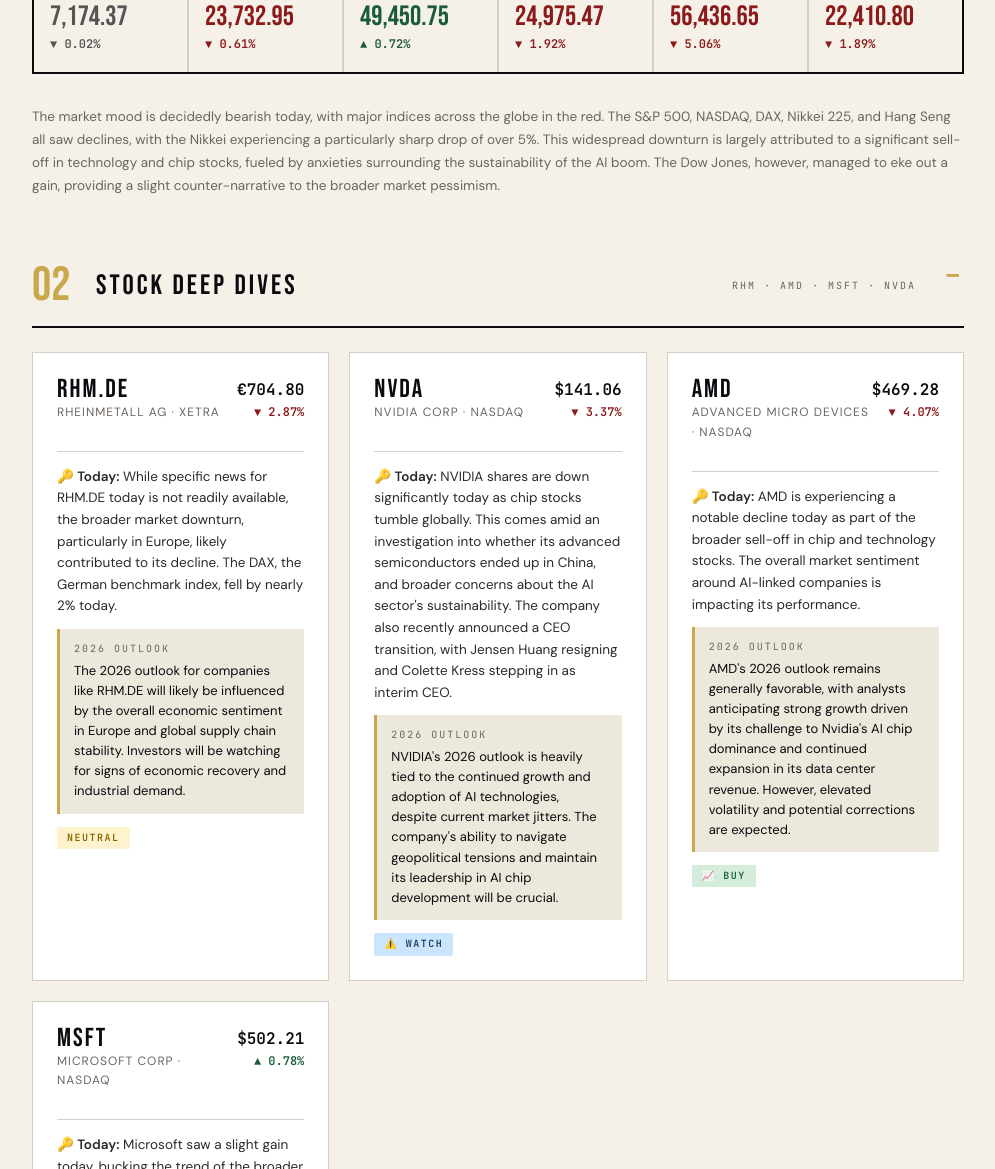
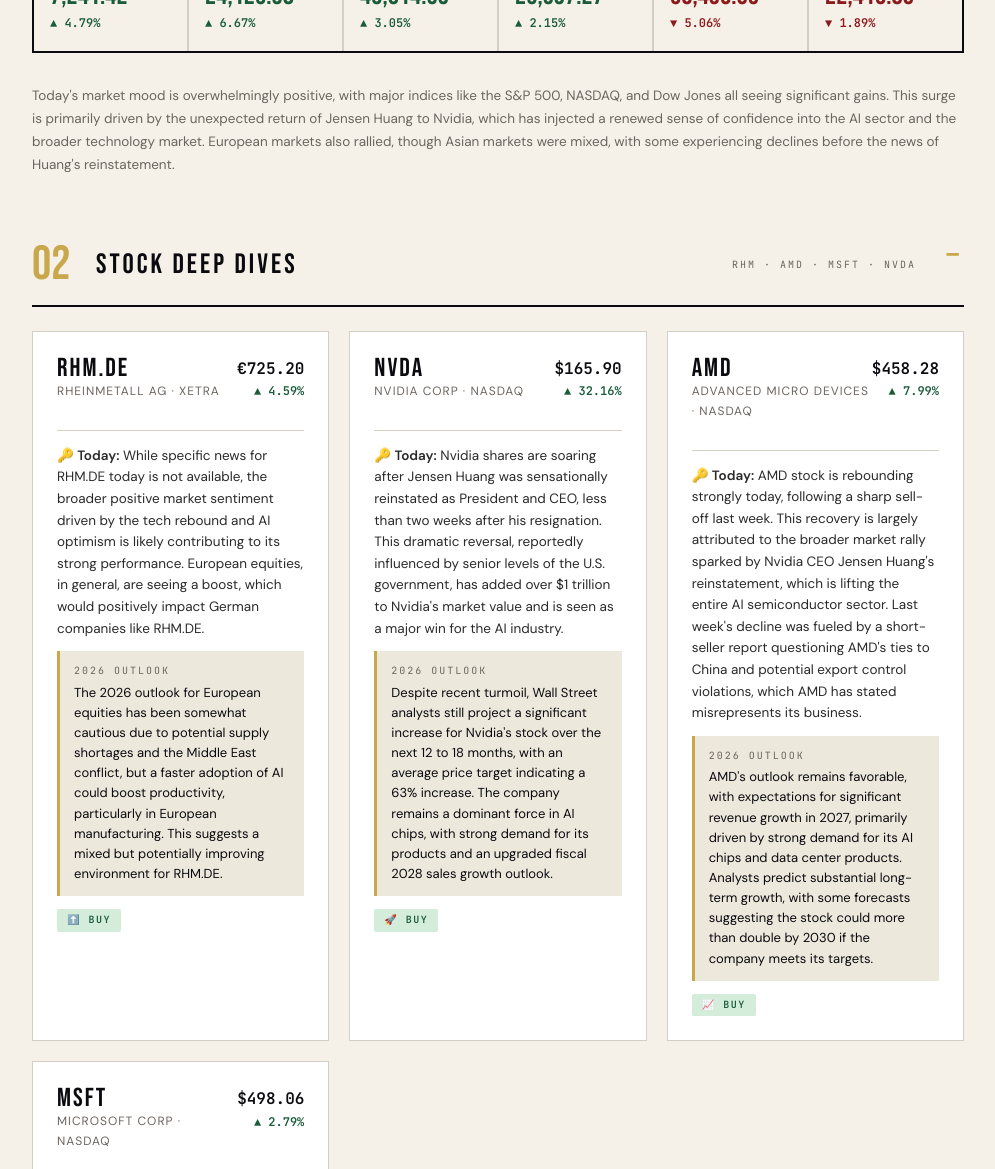
Before and after one commit to pavelbogdanaa-prog/signal-newsletter, a plain HTML site: page index.html in a window 1280 px wide. Shown: the part 730-1899 px from the top of the page, without its empty margins (142-1137 px from the left). Drawn offline with Linux system fonts and the light colour scheme.

Commit message:
📈 Daily update: 2026-11-23

```diff
--- a/index.html
+++ b/index.html
@@ -126,37 +126,37 @@
      ██████████████████████████████████████████████ -->
 <script>
 const SIGNAL_DATA = {
-  "date": "Friday · November 20, 2026",
+  "date": "Monday · November 23, 2026",
   "alert": {
-    "type": "critical",
-    "icon": "⚠️",
-    "title": "GLOBAL MARKETS TUMBLE AMID AI SELL-OFF",
-    "body": "Global stock markets are experiencing significant declines today, with Asian markets recording their worst week since 2020, as a sell-off in AI-linked companies intensifies despite Anthropic's record IPO. Major indices in Japan, South Korea, Taiwan, and Hong Kong all fell sharply, reflecting concerns that AI-led growth may be slowing."
+    "type": "positive",
+    "icon": "🎉",
+    "title": "MARKETS REBOUND ON HUANG'S RETURN",
+    "body": "Global markets are rallying today after Jensen Huang was reinstated as CEO of Nvidia, easing fears that had triggered a major sell-off last week."
   },
   "ticker": [
     {
       "label": "S&P 500",
-      "value": "7,174.37",
-      "dir": "flat",
-      "arrow": "▼ 0.02%"
+      "value": "7,241.42",
+      "dir": "up",
+      "arrow": "▲ 4.79%"
     },
     {
       "label": "NASDAQ",
-      "value": "23,732.95",
-      "dir": "down",
-      "arrow": "▼ 0.61%"
+      "value": "24,125.98",
+      "dir": "up",
+      "arrow": "▲ 6.67%"
     },
     {
       "label": "Dow Jones",
-      "value": "49,450.75",
+      "value": "49,614.53",
       "dir": "up",
-      "arrow": "▲ 0.72%"
+      "arrow": "▲ 3.05%"
     },
     {
       "label": "DAX",
-      "value": "24,975.47",
-      "dir": "down",
-      "arrow": "▼ 1.92%"
+      "value": "25,337.27",
+      "dir": "up",
+      "arrow": "▲ 2.15%"
     },
     {
       "label": "Nikkei 225",
@@ -174,27 +174,27 @@ const SIGNAL_DATA = {
   "market": [
     {
       "label": "S&P 500",
-      "value": "7,174.37",
-      "change": "▼ 0.02%",
-      "dir": "flat"
+      "value": "7,241.42",
+      "change": "▲ 4.79%",
+      "dir": "up"
     },
     {
       "label": "NASDAQ",
-      "value": "23,732.95",
-      "change": "▼ 0.61%",
-      "dir": "down"
+      "value": "24,125.98",
+      "change": "▲ 6.67%",
+      "dir": "up"
     },
     {
       "label": "Dow Jones",
-      "value": "49,450.75",
-      "change": "▲ 0.72%",
+      "value": "49,614.53",
+      "change": "▲ 3.05%",
       "dir": "up"
     },
     {
       "label": "DAX",
-      "value": "24,975.47",
-      "change": "▼ 1.92%",
-      "dir": "down"
+      "value": "25,337.27",
+      "change": "▲ 2.15%",
+      "dir": "up"
     },
     {
       "label": "Nikkei 225",
@@ -209,50 +209,50 @@ const SIGNAL_DATA = {
       "dir": "down"
     }
   ],
-  "marketSummary": "The market mood is decidedly bearish today, with major indices across the globe in the red. The S&P 500, NASDAQ, DAX, Nikkei 225, and Hang Seng all saw declines, with the Nikkei experiencing a particularly sharp drop of over 5%. This widespread downturn is largely attributed to a significant sell-off in technology and chip stocks, fueled by anxieties surrounding the sustainability of the AI boom. The Dow Jones, however, managed to eke out a gain, providing a slight counter-narrative to the broader market pessimism.",
+  "marketSummary": "Today's market mood is overwhelmingly positive, with major indices like the S&P 500, NASDAQ, and Dow Jones all seeing significant gains. This surge is primarily driven by the unexpected return of Jensen Huang to Nvidia, which has injected a renewed sense of confidence into the AI sector and the broader technology market. European markets also rallied, though Asian markets were mixed, with some experiencing declines before the news of Huang's reinstatement.",
   "stocks": [
     {
       "ticker": "RHM.DE",
       "name": "Rheinmetall AG · XETRA",
-      "price": "€704.80",
-      "change": "▼ 2.87%",
-      "dir": "down",
-      "news": "<strong>🔑 Today:</strong> While specific news for RHM.DE today is not readily available, the broader market downturn, particularly in Europe, likely contributed to its decline. The DAX, the German benchmark index, fell by nearly 2% today.",
-      "outlook": "The 2026 outlook for companies like RHM.DE will likely be influenced by the overall economic sentiment in Europe and global supply chain stability. Investors will be watching for signs of economic recovery and industrial demand.",
-      "badge": " neutral",
-      "badgeClass": "badge-hold"
+      "price": "€725.20",
+      "change": "▲ 4.59%",
+      "dir": "up",
+      "news": "<strong>🔑 Today:</strong> While specific news for RHM.DE today is not available, the broader positive market sentiment driven by the tech rebound and AI optimism is likely contributing to its strong performance. European equities, in general, are seeing a boost, which would positively impact German companies like RHM.DE.",
+      "outlook": "The 2026 outlook for European equities has been somewhat cautious due to potential supply shortages and the Middle East conflict, but a faster adoption of AI could boost productivity, particularly in European manufacturing. This suggests a mixed but potentially improving environment for RHM.DE.",
+      "badge": "⬆️ Buy",
+      "badgeClass": "badge-buy"
     },
     {
       "ticker": "NVDA",
       "name": "NVIDIA Corp · NASDAQ",
-      "price": "$141.06",
-      "change": "▼ 3.37%",
-      "dir": "down",
-      "news": "<strong>🔑 Today:</strong> NVIDIA shares are down significantly today as chip stocks tumble globally. This comes amid an investigation into whether its advanced semiconductors ended up in China, and broader concerns about the AI sector's sustainability. The company also recently announced a CEO transition, with Jensen Huang resigning and Colette Kress stepping in as interim CEO.",
-      "outlook": "NVIDIA's 2026 outlook is heavily tied to the continued growth and adoption of AI technologies, despite current market jitters. The company's ability to navigate geopolitical tensions and maintain its leadership in AI chip development will be crucial.",
-      "badge": " ⚠️ Watch",
-      "badgeClass": "badge-watch"
+      "price": "$165.90",
+      "change": "▲ 32.16%",
+      "dir": "up",
+      "news": "<strong>🔑 Today:</strong> Nvidia shares are soaring after Jensen Huang was sensationally reinstated as President and CEO, less than two weeks after his resignation. This dramatic reversal, reportedly influenced by senior levels of the U.S. government, has added over $1 trillion to Nvidia's market value and is seen as a major win for the AI industry.",
+      "outlook": "Despite recent turmoil, Wall Street analysts still project a significant increase for Nvidia's stock over the next 12 to 18 months, with an average price target indicating a 63% increase. The company remains a dominant force in AI chips, with strong demand for its products and an upgraded fiscal 2028 sales growth outlook.",
+      "badge": "🚀 Buy",
+      "badgeClass": "badge-buy"
     },
     {
       "ticker": "AMD",
       "name": "Advanced Micro Devices · NASDAQ",
-      "price": "$469.28",
-      "change": "▼ 4.07%",
-      "dir": "down",
-      "news": "<strong>🔑 Today:</strong> AMD is experiencing a notable decline today as part of the broader sell-off in chip and technology stocks. The overall market sentiment around AI-linked companies is impacting its performance.",
-      "outlook": "AMD's 2026 outlook remains generally favorable, with analysts anticipating strong growth driven by its challenge to Nvidia's AI chip dominance and continued expansion in its data center revenue. However, elevated volatility and potential corrections are expected.",
-      "badge": " 📈 Buy",
+      "price": "$458.28",
+      "change": "▲ 7.99%",
+      "dir": "up",
+      "news": "<strong>🔑 Today:</strong> AMD stock is rebounding strongly today, following a sharp sell-off last week. This recovery is largely attributed to the broader market rally sparked by Nvidia CEO Jensen Huang's reinstatement, which is lifting the entire AI semiconductor sector. Last week's decline was fueled by a short-seller report questioning AMD's ties to China and potential export control violations, which AMD has stated misrepresents its business.",
+      "outlook": "AMD's outlook remains favorable, with expectations for significant revenue growth in 2027, primarily driven by strong demand for its AI chips and data center products. Analysts predict substantial long-term growth, with some forecasts suggesting the stock could more than double by 2030 if the company meets its targets.",
+      "badge": "📈 Buy",
       "badgeClass": "badge-buy"
     },
     {
       "ticker": "MSFT",
       "name": "Microsoft Corp · NASDAQ",
-      "price": "$502.21",
-      "change": "▲ 0.78%",
+      "price": "$498.06",
+      "change": "▲ 2.79%",
       "dir": "up",
-      "news": "<strong>🔑 Today:</strong> Microsoft saw a slight gain today, bucking the trend of the broader tech sell-off. Recent news includes an expanded collaboration with Intel to advance Azure infrastructure and an amended Azure deal with Anthropic. Microsoft's CEO also addressed a recent Outlook outage caused by a software defect.",
-      "outlook": "Analysts remain optimistic about Microsoft's financial health in 2026, with AI remaining a key growth catalyst. Strong Azure cloud growth and AI monetization are expected to drive revenue, though concerns about AI capital expenditure and competition persist.",
-      "badge": " 🚀 Buy",
+      "news": "<strong>🔑 Today:</strong> While no specific catalyst for Microsoft's strong performance today has been identified, the overall positive sentiment in the tech sector, fueled by the Nvidia news and renewed confidence in AI, is likely a significant factor. Microsoft's continued strong corporate earnings and its position as a major player in AI are contributing to its upward movement.",
+      "outlook": "Microsoft is expected to continue benefiting from the AI boom, with its cloud-operating hyperscalers showing increasing signs of monetizing their AI investments. Strong corporate earnings are a key trend for 2026, and Microsoft, as a mega-cap tech company, is well-positioned to capitalize on this.",
+      "badge": "🌟 Buy",
       "badgeClass": "badge-buy"
     }
   ],
@@ -260,93 +260,93 @@ const SIGNAL_DATA = {
     {
       "ticker": "EUNL.DE",
       "name": "iShares Core MSCI World UCITS ETF · XETRA",
-      "stats": "Price: €124.04\nChange: ▼ 2.17%\nTER: 0.20%\nExchange: XETRA",
+      "stats": "Price: €126.64\nChange: ▲ 3.20%\nTER: 0.20%\nExchange: XETRA",
       "badge": "Hold",
       "badgeClass": "badge-hold",
-      "desc": "EUNL.DE, the iShares Core MSCI World UCITS ETF, tracks the MSCI World Index, offering diversified exposure to over 1,500 large and mid-cap companies across 23 developed markets. Today's market downturn has impacted its performance, reflecting its broad market exposure.",
-      "verdict": "This ETF remains a solid choice for long-term investors seeking diversified global equity exposure, despite short-term market volatility."
+      "desc": "The iShares Core MSCI World UCITS ETF (EUNL.DE) tracks the performance of companies from developed countries globally. Today's positive market sentiment, driven by the tech rebound, is likely contributing to its upward movement, as global equities are rallying. However, recent technical analysis from November 20, 2026, rated EUNL.DE as a 'Sell Candidate' due to a pivot top and negative momentum readings.",
+      "verdict": "Given the conflicting signals of today's market rally and recent technical 'Sell' ratings, investors should exercise caution. While the long-term outlook for global equities remains generally positive, short-term volatility could persist."
     },
     {
       "ticker": "4MMR.DE",
       "name": "Global X Defense Tech UCITS ETF · XETRA",
-      "stats": "Price: €23.23\nChange: ▼ 2.05%\nTER: 0.50%\nExchange: XETRA",
-      "badge": "Watch",
-      "badgeClass": "badge-watch",
-      "desc": "The Global X Defence Tech UCITS ETF (4MMR.DE) aims to replicate the Mirae Asset Defence Tech Index, focusing on companies globally positioned to benefit from defense and military technology, including cybersecurity and AI. Its decline today is in line with the broader market's negative reaction to tech and AI stocks.",
-      "verdict": "4MMR.DE is a targeted satellite allocation for growth-focused investors interested in next-generation defense technologies, but it carries higher risk due to its specialized nature and sensitivity to defense spending shifts."
+      "stats": "Price: N/A\nChange: → 0.0%\nTER: 0.50%\nExchange: XETRA",
+      "badge": "Buy",
+      "badgeClass": "badge-buy",
+      "desc": "The Global X Defence Tech UCITS ETF (4MMR.DE) invests in companies benefiting from technology, services, systems, and hardware in the defense and military sector. While there's no specific news for 4MMR.DE today, the broader macro conditions continue to support the defense sector due to structural increases in global military budgets and robust order backlogs. The fund has shown stabilization recently after a mid-cycle pullback.",
+      "verdict": "The outlook for 4MMR.DE is favorable for the next 6-12 months, driven by ongoing increases in global defense spending and government contract milestones. However, it's important to note that the fund's price was N/A today, indicating no trading activity or available data for the session."
     },
     {
       "ticker": "ITA",
       "name": "iShares U.S. Aerospace & Defense ETF · NYSE Arca",
-      "stats": "Price: $68.75\nChange: ▲ 0.81%\nTER: 0.42%\nExchange: NYSE Arca",
+      "stats": "Price: $68.55\nChange: ▲ 3.60%\nTER: 0.42%\nExchange: NYSE Arca",
       "badge": "Buy",
       "badgeClass": "badge-buy",
-      "desc": "The iShares U.S. Aerospace & Defense ETF (ITA) provides targeted exposure to the U.S. aerospace and defense industry, tracking an index of manufacturers, assemblers, and distributors of aircraft and defense equipment. Despite the broader market slump, ITA saw a slight gain today, potentially reflecting the stability of government contracts in the sector.",
-      "verdict": "ITA offers a compelling option for investors seeking long-term growth in the specialized aerospace and defense sector, but investors should be mindful of geopolitical and budgetary risks."
+      "desc": "The iShares U.S. Aerospace & Defense ETF (ITA) provides exposure to U.S. companies in the aerospace and defense sector. Similar to 4MMR.DE, this ETF benefits from the ongoing strength in global defense spending and modernization programs. The sector is generally uncorrelated to broader economic cycles, offering a defensive play in uncertain times.",
+      "verdict": "With continued geopolitical uncertainties and increased global military budgets, the ITA ETF is well-positioned for sustained demand. The sector's defensive characteristics make it an attractive option for long-term investors."
     }
   ],
   "macro": [
     {
-      "theme": "🤖 AI Sector Sell-off",
-      "what": "Global stock markets, particularly in Asia, are experiencing significant declines driven by a widespread sell-off in AI-linked companies. This follows Anthropic's record IPO, which failed to alleviate concerns about the sustainability of the AI boom.",
-      "impact": "Negative for technology and chip stocks, leading to broad market downturns in indices heavily weighted towards these sectors."
+      "theme": "🤖 AI Resurgence",
+      "what": "The dramatic reinstatement of Jensen Huang as Nvidia's CEO has reignited confidence in the artificial intelligence sector, reversing a recent sell-off.",
+      "impact": "This has led to a significant rally in tech stocks and the broader market, with investors unwinding uncertainty and re-evaluating AI's growth trajectory."
     },
     {
-      "theme": " geopolitics",
-      "what": "An investigation into whether NVIDIA's advanced semiconductors ended up in China is contributing to the decline in chip stocks. Geopolitical tensions continue to influence market sentiment, particularly in the tech sector.",
-      "impact": "Increased volatility and downward pressure on semiconductor companies and those with significant exposure to international trade restrictions."
+      "theme": "🌍 Global Fragmentation & Defense Spending",
+      "what": "Geopolitical tensions continue to drive increased global military budgets and defense modernization programs.",
+      "impact": "This creates opportunities in defense-related industries and ETFs, as governments prioritize national security and technological advancements in military systems."
     },
     {
-      "theme": "📈 Inflation Concerns",
-      "what": "Fears that US central bankers may raise interest rates to combat inflation have lifted the dollar and pushed down gold prices.",
-      "impact": "Negative for commodities like gold and potentially impacting bond yields, while strengthening the US dollar."
+      "theme": "📈 Strong Corporate Earnings",
+      "what": "U.S. companies, particularly those in the S&P 500, are continuing to report strong earnings growth, with many beating analyst estimates.",
+      "impact": "Robust corporate profits are providing an underlying support for stock prices, even amidst economic and geopolitical headwinds."
     },
     {
-      "theme": "☁️ Cloud Computing Demand",
-      "what": "Microsoft's cloud business, Azure, continues to see strong customer demand, with management noting that demand exceeds available supply.",
-      "impact": "Positive for cloud service providers, but potential supply chain issues could impact growth forecasts."
+      "theme": "📊 Moderating Stock Returns & Sector Rotation",
+      "what": "Goldman Sachs Research forecasts that while U.S. stocks will continue to climb in 2027, returns are expected to moderate as earnings growth slows from its current high levels.",
+      "impact": "This could lead to a rotation within the equity market, with investors shifting focus to companies with secular growth prospects, quality attributes, and those benefiting from the next phase of the AI boom."
     },
     {
-      "theme": "🛡️ Defense Sector Stability",
-      "what": "The aerospace and defense sector, represented by ETFs like ITA, is showing relative stability amidst broader market declines, potentially due to consistent government contracts.",
-      "impact": "Provides a defensive play for investors during periods of market uncertainty, offering a degree of insulation from broader economic downturns."
+      "theme": "⛽ Energy Prices & Inflation",
+      "what": "Higher energy prices, potentially exacerbated by ongoing geopolitical instability in the Middle East, are contributing to persistent inflation in both the U.S. and Europe.",
+      "impact": "Sustained high energy costs could force central banks to maintain a more restrictive monetary policy, potentially putting pressure on stock market valuations."
     }
   ],
   "calendar": [
     {
-      "date": "Mon Nov 23",
-      "event": "S&P Global Flash PMI Readings (Germany, Eurozone, UK, US)",
-      "why": "These manufacturing and services PMIs are key indicators of business environment and economic health, influencing currency and market sentiment."
+      "date": "Wed Nov 25",
+      "event": "US Personal Consumption Expenditures (PCE) Price Index",
+      "why": "This inflation data is a key metric for the Federal Reserve and could influence expectations for future interest rate decisions."
     },
     {
-      "date": "Tue Nov 24",
-      "event": "US Conference Board Consumer Confidence Index",
-      "why": "A measure of consumer optimism, which can impact spending and economic growth forecasts."
+      "date": "Thu Dec 03",
+      "event": "ECB Monetary Policy Meeting Accounts",
+      "why": "The minutes from the European Central Bank's meeting will provide insights into their economic outlook and future monetary policy stance, impacting European markets."
     },
     {
-      "date": "Wed Nov 25",
-      "event": "Australian CPI Data & US PCE Price Indices",
-      "why": "Key inflation data points that will heavily influence central bank decisions and market expectations for interest rates."
+      "date": "Fri Dec 04",
+      "event": "US Unemployment Rate",
+      "why": "A crucial indicator of the health of the U.S. labor market, which can influence consumer spending and economic growth forecasts."
     },
     {
-      "date": "Thu Nov 26",
-      "event": "US Thanksgiving Holiday",
-      "why": "US banks, bond markets, and major stock exchanges will be closed, leading to lower trading volumes."
+      "date": "Wed Dec 09",
+      "event": "FOMC Meeting & Interest Rate Decision",
+      "why": "The Federal Reserve's decision on interest rates and their forward guidance will significantly impact market sentiment and borrowing costs."
     },
     {
-      "date": "Fri Nov 27",
-      "event": "Shortened US Trading Session",
-      "why": "Trading volumes are expected to remain low following the Thanksgiving holiday."
+      "date": "Thu Dec 10",
+      "event": "Eurozone Industrial Production",
+      "why": "This data provides a snapshot of the manufacturing sector's health in the Eurozone, offering clues about economic growth in the region."
     },
     {
-      "date": "Mon Nov 30",
-      "event": "US S&P Global PMIs (Preliminary)",
-      "why": "Further insights into manufacturing and services sector activity, providing an updated snapshot of economic conditions."
+      "date": "Mon Dec 14",
+      "event": "China Retail Sales",
+      "why": "A key indicator of consumer demand in China, which can have ripple effects on global supply chains and multinational corporations."
     }
   ],
   "quote": {
-    "text": "The stock market is a device for transferring money from the impatient to the patient.",
-    "source": "Warren Buffett, CEO of Berkshire Hathaway · Date Unknown"
+    "text": "The Board believes Jensen is the right person to lead NVIDIA, and that his reinstatement is in the best interests of our stockholders, employees, partners and customers.",
+    "source": "Harvey C. Jones, Chair of the Board, Nvidia · November 23, 2026"
   }
 };
 </script>
```
Also changed, not shown: daily-data.js (+99 -99 lines).
